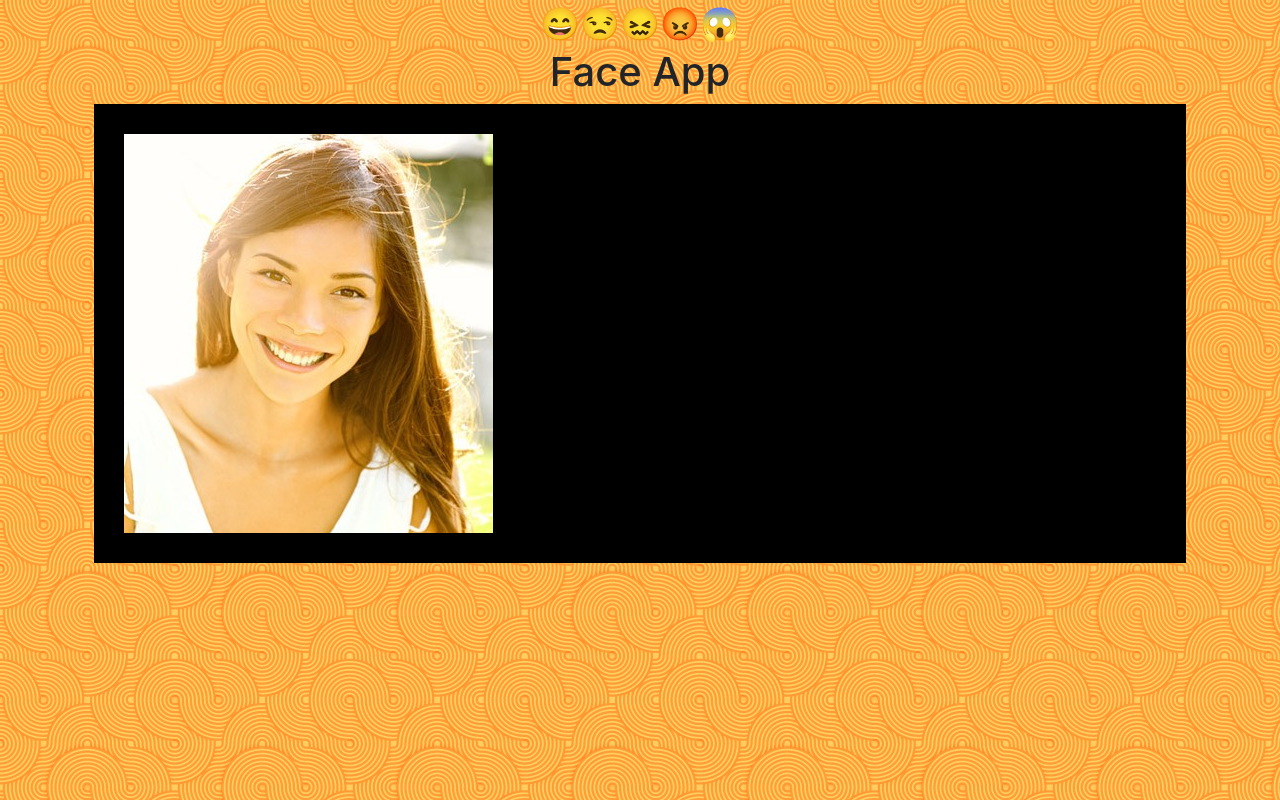
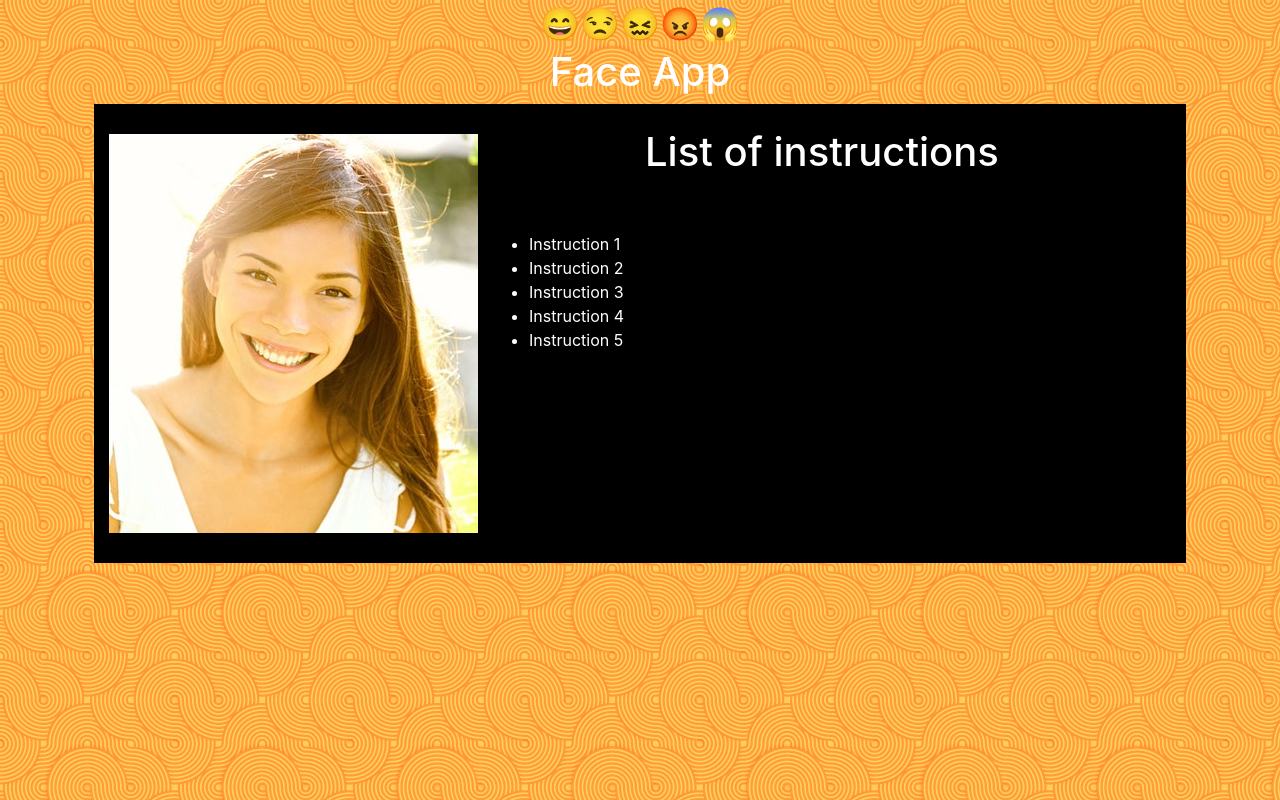
Before and after one commit to mcintyrehh/Project_1, a plain HTML site: page index.html in a window 1280 px wide. Drawn offline with nearby package versions, Linux system fonts and the light colour scheme.

Commit message:
first commit

```diff
--- a/assets/css/style.css
+++ b/assets/css/style.css
@@ -2,6 +2,15 @@ body {
     background-image: url(../images/wild-sea.png);
     max-width: 100vw;
 
+}
+
+h1 {
+    color: white;
+    text-align: center;
+}
+
+ul {
+    color: white;
 }
 
 .parent::after {
--- a/index.html
+++ b/index.html
@@ -6,12 +6,15 @@
     <meta charset="utf-8">
     <meta name="viewport" content="width=device-width, initial-scale=1, shrink-to-fit=no">
     <!-- fontawesome/Bootstrap CSS/icon library/stylesheet -->
-    <link rel="stylesheet" href="https://use.fontawesome.com/releases/v5.1.0/css/solid.css" integrity="sha384-TbilV5Lbhlwdyc4RuIV/JhD8NR+BfMrvz4BL5QFa2we1hQu6wvREr3v6XSRfCTRp" crossorigin="anonymous">
-    <link rel="stylesheet" href="https://use.fontawesome.com/releases/v5.1.0/css/regular.css" integrity="sha384-avJt9MoJH2rB4PKRsJRHZv7yiFZn8LrnXuzvmZoD3fh1aL6aM6s0BBcnCvBe6XSD" crossorigin="anonymous">
-    <link rel="stylesheet" href="https://use.fontawesome.com/releases/v5.1.0/css/fontawesome.css" integrity="sha384-ozJwkrqb90Oa3ZNb+yKFW2lToAWYdTiF1vt8JiH5ptTGHTGcN7qdoR1F95e0kYyG" crossorigin="anonymous">
+    <link rel="stylesheet" href="https://use.fontawesome.com/releases/v5.1.0/css/solid.css" integrity="sha384-TbilV5Lbhlwdyc4RuIV/JhD8NR+BfMrvz4BL5QFa2we1hQu6wvREr3v6XSRfCTRp"
+        crossorigin="anonymous">
+    <link rel="stylesheet" href="https://use.fontawesome.com/releases/v5.1.0/css/regular.css" integrity="sha384-avJt9MoJH2rB4PKRsJRHZv7yiFZn8LrnXuzvmZoD3fh1aL6aM6s0BBcnCvBe6XSD"
+        crossorigin="anonymous">
+    <link rel="stylesheet" href="https://use.fontawesome.com/releases/v5.1.0/css/fontawesome.css" integrity="sha384-ozJwkrqb90Oa3ZNb+yKFW2lToAWYdTiF1vt8JiH5ptTGHTGcN7qdoR1F95e0kYyG"
+        crossorigin="anonymous">
     <link rel="stylesheet" href="https://stackpath.bootstrapcdn.com/bootstrap/4.1.1/css/bootstrap.min.css" integrity="sha384-WskhaSGFgHYWDcbwN70/dfYBj47jz9qbsMId/iRN3ewGhXQFZCSftd1LZCfmhktB"
         crossorigin="anonymous">
-    <link rel="stylesheet" href="assets/css/style.css"/>
+    <link rel="stylesheet" href="assets/css/style.css" />
     <title>😄😒😖😡😱</title>
 </head>
 
@@ -28,11 +31,30 @@
 
     <div class="row">
         <div class="col-md-10 mx-auto main-box">
-            <div class="col-md-4 example-pic">
-                <img class="test" src="assets/images/happy.jpg">
+            <div class="row">
+                <div class="col-md-4 example-pic">
+                    <img class="test" src="assets/images/happy.jpg">
+                </div>
+                <div class="col-md-8 instructions">
+                    <br>
+                    <h1>List of instructions</h1>
+                    <br>
+                    <br>
+                    <ul class="ml-3">
+                        <li>Instruction 1</li>
+                        <li>Instruction 2</li>
+                        <li>Instruction 3</li>
+                        <li>Instruction 4</li>
+                        <li>Instruction 5</li>
+                    </ul>
+
+                </div>
+
+
             </div>
         </div>
     </div>
+
     <!-- Optional JavaScript -->
     <!-- jQuery first, then Popper.js, then Bootstrap JS -->
     <script src="https://code.jquery.com/jquery-3.3.1.slim.min.js"></script>
```
